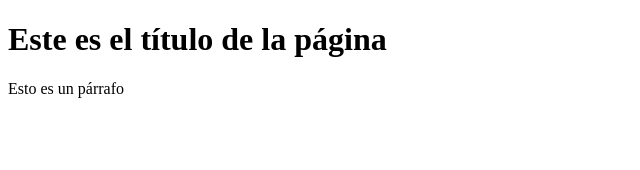
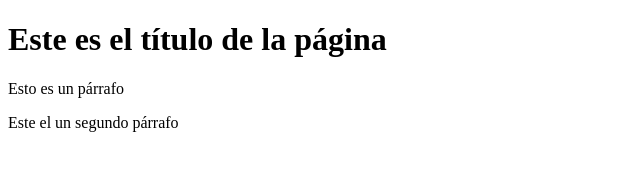
Before and after one commit to Pabloradio/Proyecto-web-empresa-C, a plain HTML site: page index.html in a window 1280 px wide. Shown: the whole page, without its empty margins (0-640 px from the left). Drawn offline with Linux system fonts and the light colour scheme.

Commit message:
Agregado segundo párrafo

```diff
--- a/index.html
+++ b/index.html
@@ -9,5 +9,6 @@
 <body>
     <h1>Este es el título de la página</h1>
     <p>Esto es un párrafo</p>
+    <p>Este el un segundo párrafo</p>
 </body>
 </html>
```
